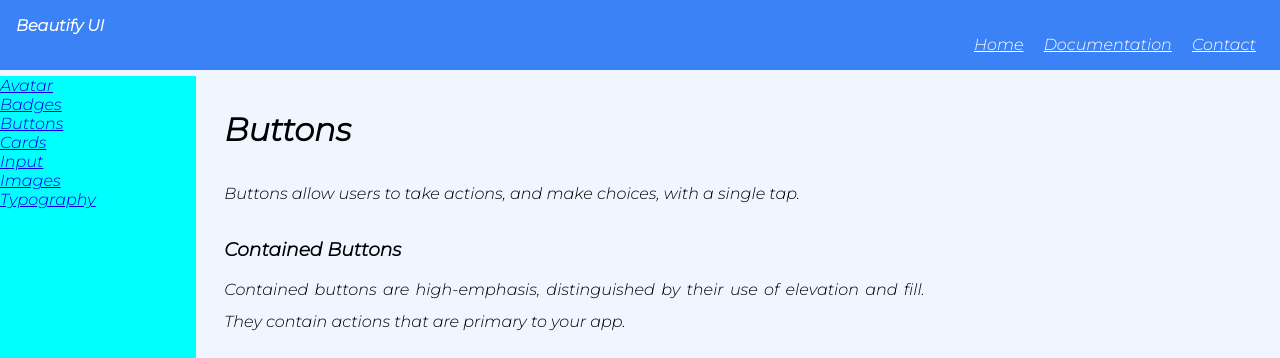
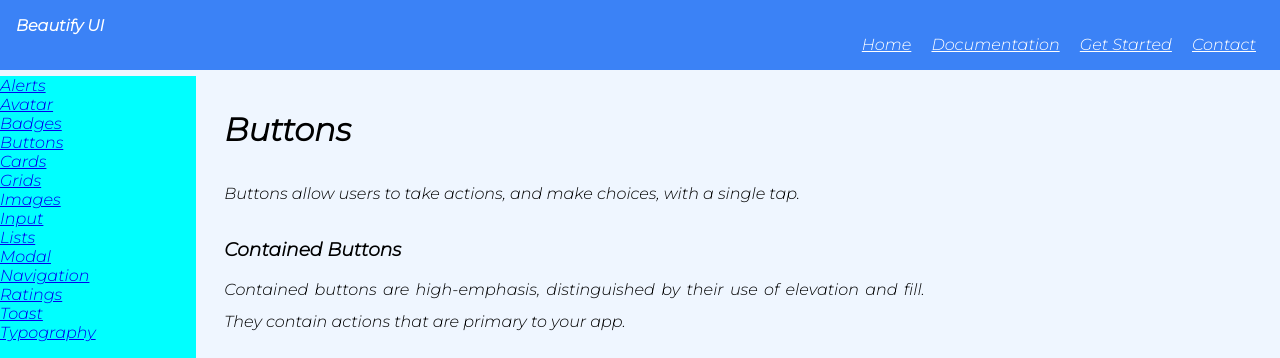
Before and after one commit to nishankt139/Component-Library, a plain HTML site: page components/Buttons/buttons.html in a window 1280 px wide. Shown: the top 358 px of the page. Drawn offline with Linux system fonts and the light colour scheme; files that its build step writes are made by us from their sources.

Commit message:
refactor: updated existing files

```diff
--- a/components/Buttons/buttons.html
+++ b/components/Buttons/buttons.html
@@ -4,8 +4,8 @@
     <meta charset="UTF-8">
     <meta http-equiv="X-UA-Compatible" content="IE=edge">
     <meta name="viewport" content="width=device-width, initial-scale=1.0">
-    <link rel="stylesheet" href="/comlib.css">
-    <link rel="stylesheet" href="/index.css">
+    <link rel="stylesheet" href="/Start/comlib.css">
+    <link rel="stylesheet" href="/Start/index.css">
     <link rel="stylesheet" href="/components/Buttons/buttons.css">
 
     <title>Buttons || Beautify UI</title>
@@ -16,13 +16,16 @@
         <div class="nav-brands">Beautify UI</div>
         <ul class="list-non-bullet nav-pills ">
             <li class="list-item-inline">
-                <a class="link" href="/">Home</a>
+                <a class="link" href="/Start/homepage.html">Home</a>
             </li>
             <li class="list-item-inline">
-                <a class="link" href="/">Documentation</a>
+                <a class="link" href="/components/Alerts/alerts.html">Documentation</a>
             </li>
             <li class="list-item-inline">
-                <a class="link" href="/">Contact</a>
+                <a class="link" href="/Start/getstarted.html">Get Started</a>
+            </li>
+            <li class="list-item-inline">
+                <a class="link" href="#">Contact</a>
             </li>
         </ul>
     </nav>
@@ -31,6 +34,9 @@
         <nav class="side-navigation sidebar">
             <div class="nav_components">
                 <ul id="ul-style">
+                    <li>
+                        <a id="nav_components" class="nav_avatar" href="/components/Alerts/alerts.html">Alerts</a>
+                    </li>
                     <li>
                         <a  id="nav_components" class="nav_avatar" href="/components/Avatar/avatar.html">Avatar</a>
                     </li>
@@ -44,16 +50,31 @@
                         <a id="nav_components" class="nav_cards" href="/components/Card/cards.html">Cards</a>
                     </li>
                     <li>
-                        <a id="nav_components" class="nav_input" href="/components/Input/input.html">Input</a>
+                        <a id="nav_components" class="nav_grids" href="/components/Grids/grid.html">Grids</a>
                     </li>
                     <li>
                         <a id="nav_components" class="nav_images" href="/components/Images/images.html">Images</a>
                     </li>
                     <li>
-                        <a id="nav_components" class="" href="/components/Typography/typography.html">Typography</a>
+                        <a id="nav_components" class="nav_input" href="/components/Input/input.html">Input</a>
                     </li>
                     <li>
-                        <a id="nav_components" class="" href=""></a>
+                        <a id="nav_components" class="nav_lists" href="/components/Lists/lists.html">Lists</a>
+                    </li>
+                    <li>
+                        <a id="nav_components" class="nav_modal" href="/components/Modal/modal.html">Modal</a>
+                    </li>
+                    <li>
+                        <a id="nav_components" class="nav_navigation" href="/components/Navigation/navigation.html">Navigation</a>
+                    </li>
+                    <li>
+                        <a id="nav_components" class="nav_ratings" href="/components/Ratings/ratings.html">Ratings</a>
+                    </li>
+                    <li>
+                        <a id="nav_components" class="nav_toast" href="/components/Toast/toast.html">Toast</a>
+                    </li>
+                    <li>
+                        <a id="nav_components" class="nav_typography" href="/components/Typography/typography.html">Typography</a>
                     </li>
                 </ul>
             </div>
```
